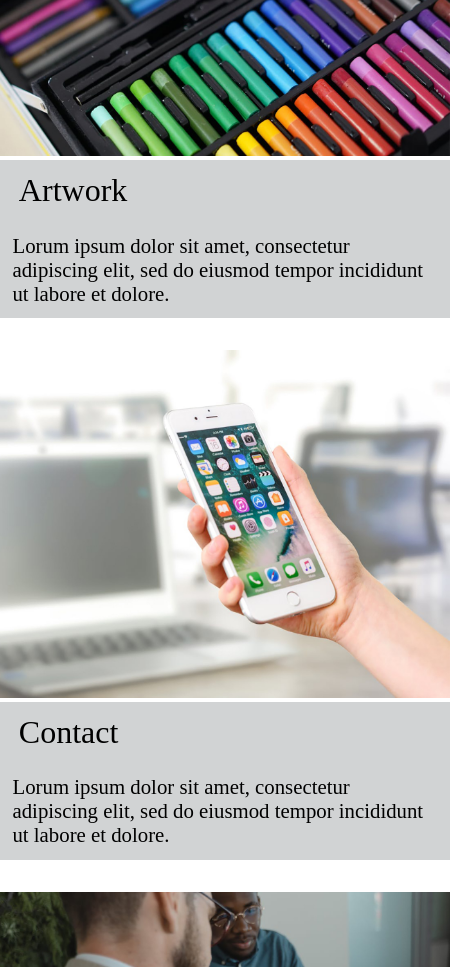
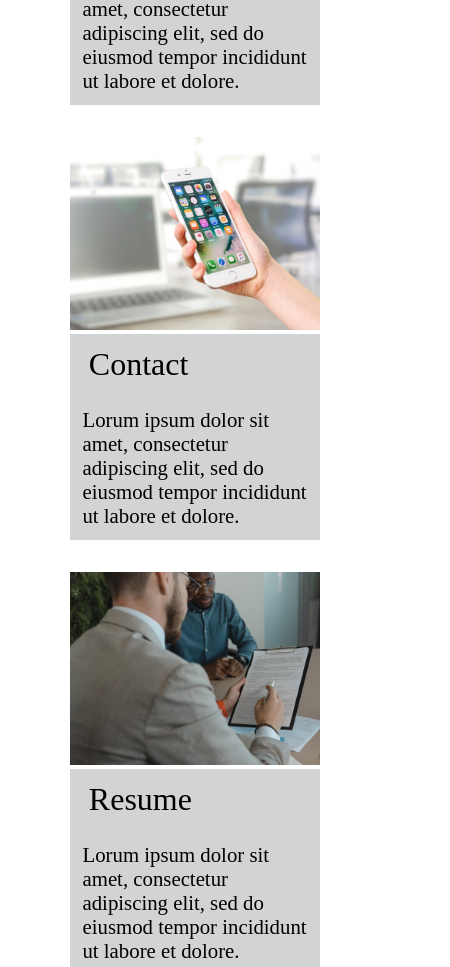
Before and after one commit to mercedesvalentine/se1400, a plain HTML site: page milestone5/index.html in a window 390 px wide. Shown: the part 1800-2767 px from the top of the page, 450 px wide, since content can reach past the window. Drawn offline with Linux system fonts and the light colour scheme.

Commit message:
Fixed the css so that the buttons got smaller at 480 so that it looks good at 320.

```diff
--- a/milestone5/style.css
+++ b/milestone5/style.css
@@ -244,3 +244,66 @@ footer {
         display: none;
     }
 }
+
+@media only screen and (max-width: 480px) {
+    .clear {
+        clear: both;
+    }
+
+    .artwork1,
+    .artwork2,
+    .artwork3,
+    .artwork4 {
+        float: left;
+        width: 100%;
+        padding: 1rem 0em;
+        height: 100%;
+    }
+
+    .artwork1 {
+        background-repeat: no-repeat;
+        background-size: cover;
+    }
+
+    .artwork2 {
+        background-repeat: no-repeat;
+        background-size: cover;
+    }
+
+    .artwork3 {
+        background-repeat: no-repeat;
+        background-size: cover;
+    }
+
+    .artwork4 {
+        background-repeat: no-repeat;
+        background-size: cover;
+    }
+
+    figure {
+        width: 250px;
+        margin: 0 auto;
+    }
+
+    figcaption {
+        background-color: #d1d3d4;
+        font-size: 1.3rem;
+        color: black;
+        padding: .6em;
+    }
+
+    figcaption span {
+        background-color: #d1d3d4;
+        font-size: 2rem;
+        color: black;
+        padding: .2em;
+    }
+
+    figure a {
+        margin: 0 auto;
+        text-decoration: none;
+        display: block;
+        font-family: 'Times New Roman', Times, serif;
+        text-align: left;
+    }
+}
```
